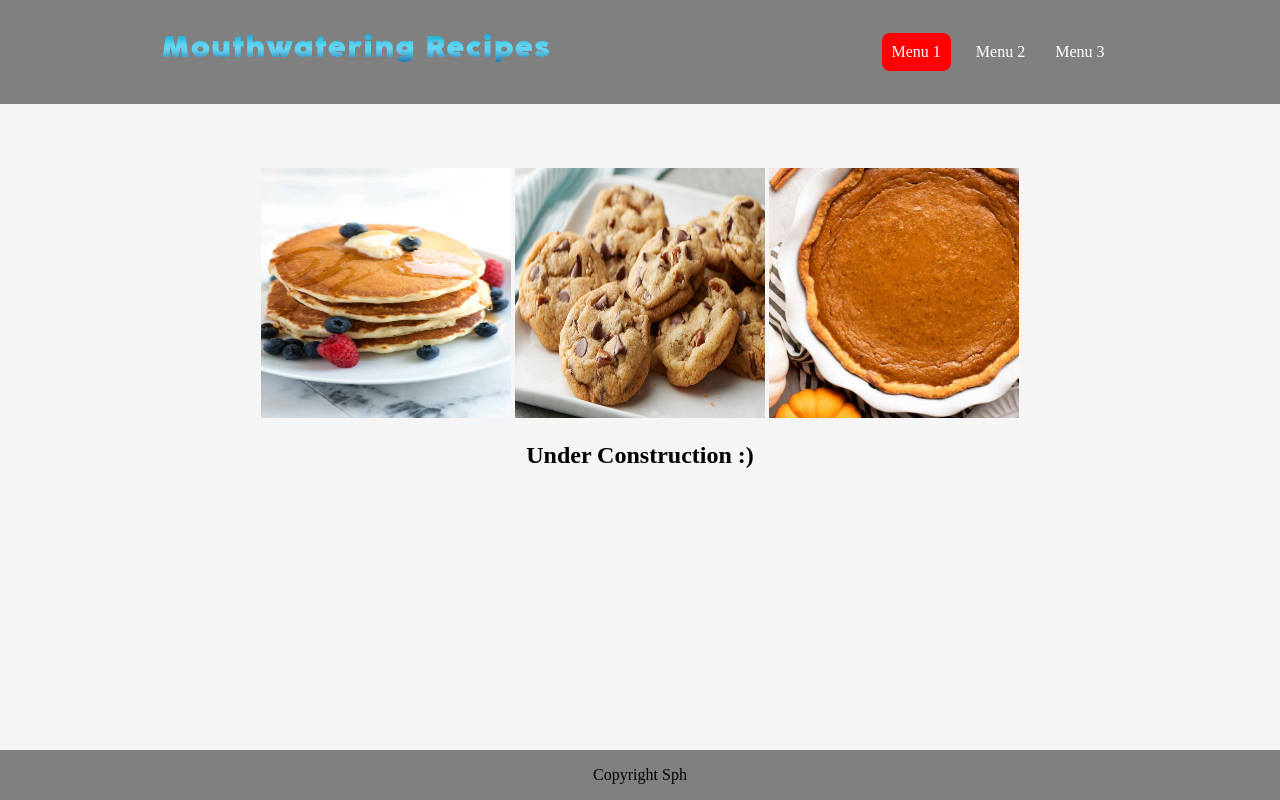
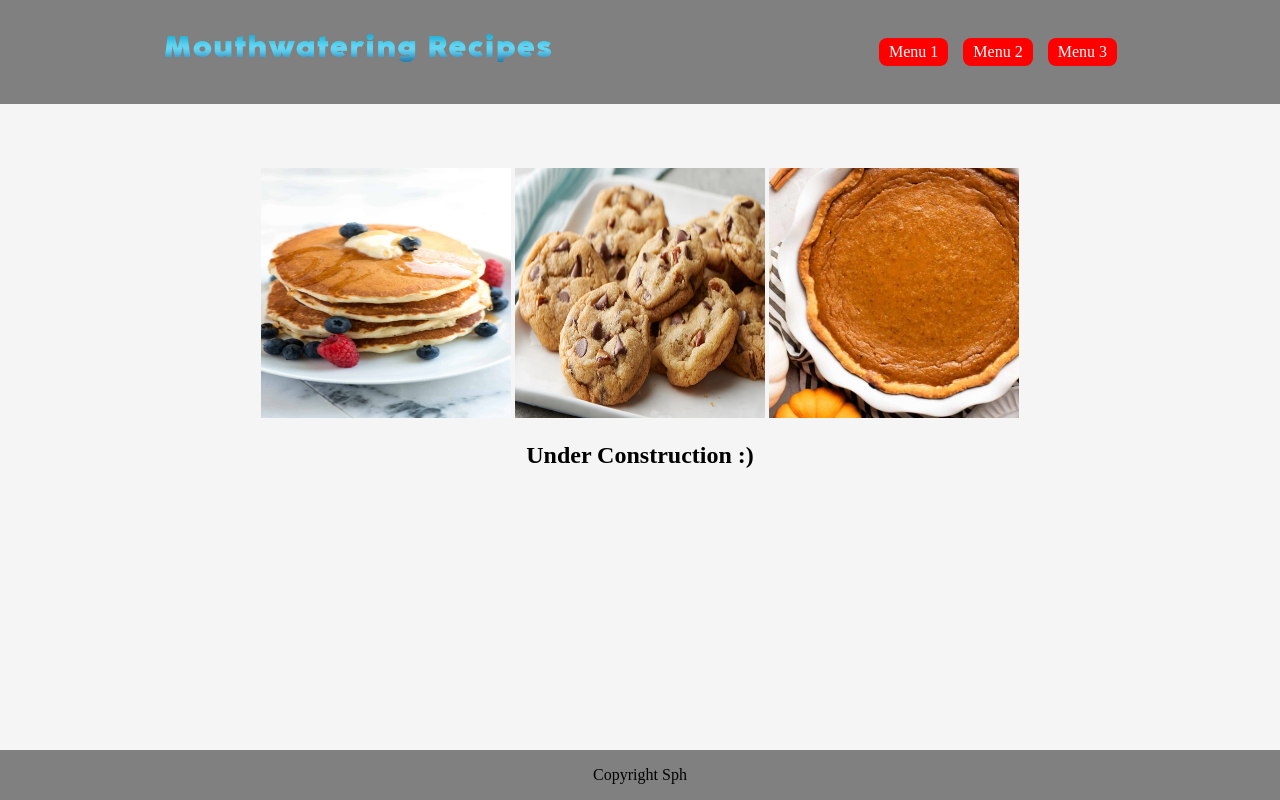
Before and after one commit to sphcs013/odin-recipes_old, a plain HTML site: page index.html in a window 1280 px wide. Drawn offline with Linux system fonts and the light colour scheme.

Commit message:
Some improvments, flexbox and more

```diff
--- a/index.html
+++ b/index.html
@@ -13,7 +13,7 @@
     </div>
     <div class="navi">
         <ul>
-            <a href="https://google.com"><li class="active">Menu 1</li></a>
+            <a href="https://google.com"><li>Menu 1</li></a>
             <a href="https://google.com"><li>Menu 2</li></a>
             <a href="https://google.com"><li>Menu 3</li></a>
         </ul>
--- a/style/style.css
+++ b/style/style.css
@@ -34,33 +34,21 @@ p {
     display: flex;
     align-items: center;
     padding: 0 5px 0 5px;
-}
-
-.disabled {
-    pointer-events: none;
+    gap: 15px;
 }
 
 .navi a {
     text-decoration: none;
     color: white;
-    transition-duration: 0.2s;
-    border-radius: 8px;
-    padding: 10px;
-}
-
-.active {
     background-color: red;
     border-radius: 8px;
-    padding: 10px;
-
+    padding: 5px;
+    transition-duration: 0.2s;
 }
 
 .navi a:hover {
-    background-color: red;
-    border-radius: 8px;
+    color: black;
 }
-
-
 
 .main-content {
     display: flex;
```
